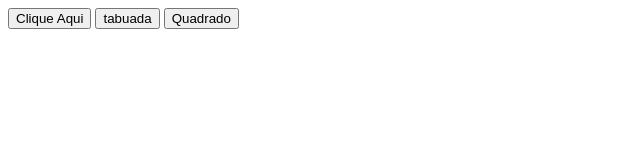
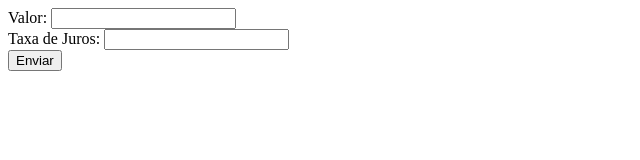
Before and after one commit to Anajujuba007/primeiroi_3t, a plain HTML site: page index.html in a window 1280 px wide. Shown: the whole page, without its empty margins (0-640 px from the left). Drawn offline with Linux system fonts and the light colour scheme.

Commit message:
Update index.html

```diff
--- a/index.html
+++ b/index.html
@@ -9,9 +9,10 @@
 
 </head>
 <body>
-    <button onclick="alo()">Clique Aqui</button>
-    <button onclick="escreva">tabuada</button>
-    <button onclick="quadrado">Quadrado</button>
+
+ Valor: <input id="valor" type="text"> <br>
+ Taxa de Juros: <input id="juros" type="text"> <br>
+ <button onclick="total()">Enviar</button>
 
 </body>
 </html>
```
